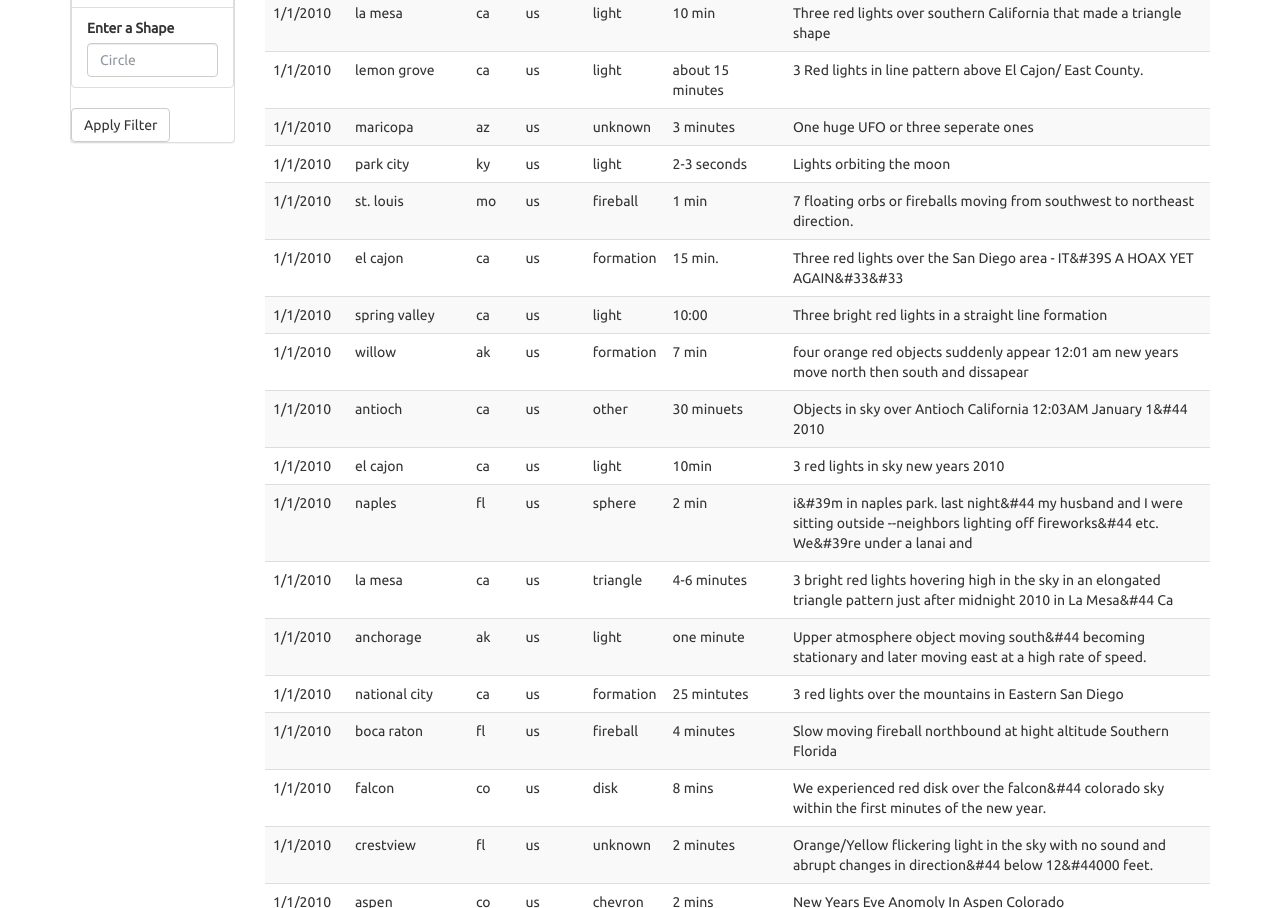
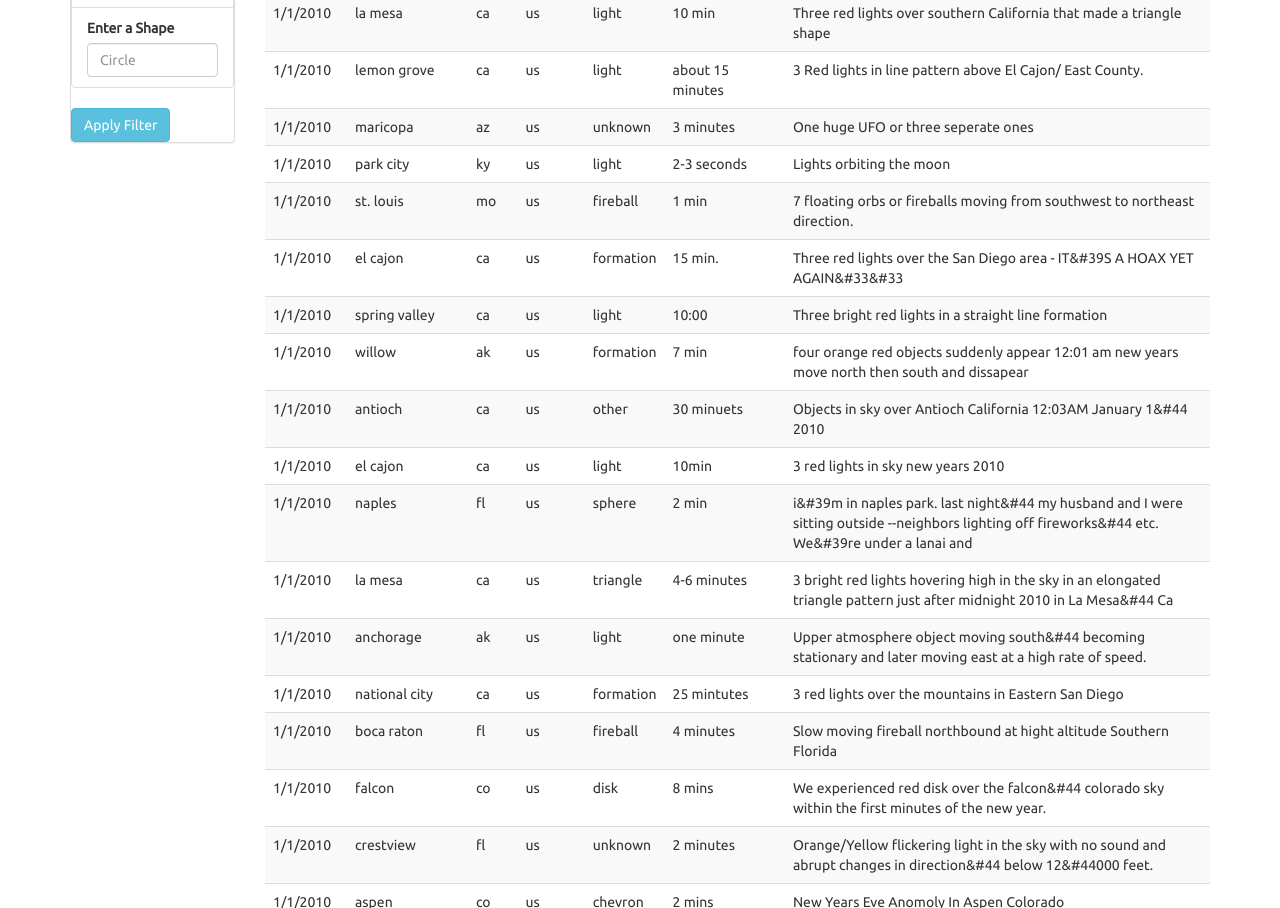
Before and after one commit to adrianjackson86/adrianjackson86.github.io-JavaScript_GTech, a plain HTML site: page index.html in a window 1280 px wide. Shown: the part 1027-1935 px from the top of the page. Drawn offline with nearby package versions, Linux system fonts and the light colour scheme.

Commit message:
button change

```diff
--- a/index.html
+++ b/index.html
@@ -57,7 +57,7 @@
                     </li>
                     </ul>
                   </div>
-                  <button id="filter-btn" type="submit" class="btn btn-default">Apply Filter</button>
+                  <button id="filter-btn" type="submit" class="btn btn-info">Apply Filter</button>
                 </form>
               </div>
             </div>
```
